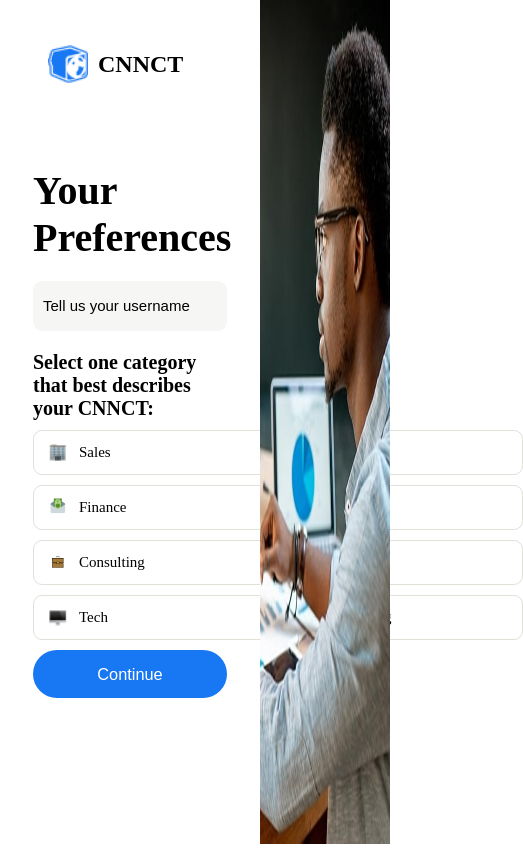
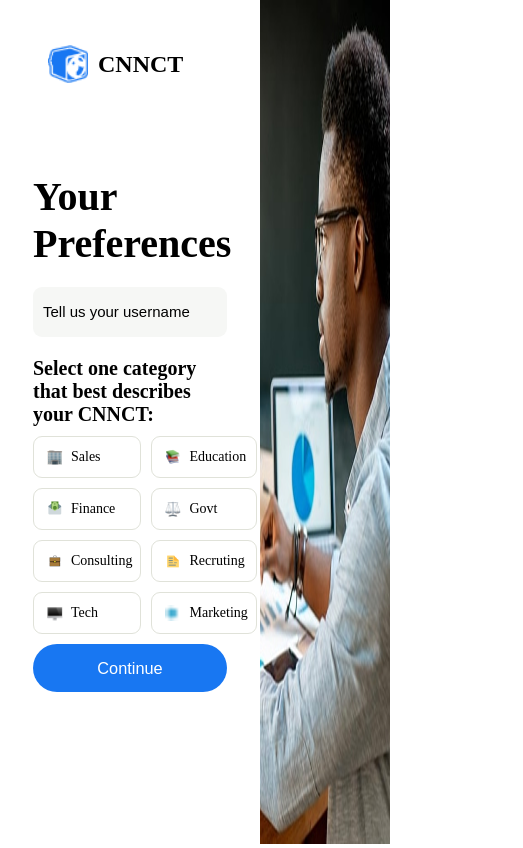
Before and after one commit to Dharm-Singh-45/Event-Management-Cuvette, a React (Vite) app in the folder client/: page /preferences in a window 390 px wide. Shown: the whole page, 523 px wide, since content can reach past the window. Built offline with nearby package versions, Linux system fonts and the light colour scheme; no server answers; sample sign-in values are in the browser's storage.

Commit message:
prefrencepage css fix for mobile

```diff
--- a/client/src/components/Prefrences/CategoryCard.css
+++ b/client/src/components/Prefrences/CategoryCard.css
@@ -21,15 +21,34 @@
 .categoryCard-container span {
     font-size: 15px;
     font-weight: 500;
-    color: black; /* Default color */
+    color: black;
 }
 
 .categoryCard-container.selected {
     background-color: #1877F2;
-    color: white; /* Ensures text color updates */
-    border: 1px solid #1877F2; /* Optional: Change border color */
+    color: white;
+    border: 1px solid #1877F2;
 }
 
 .categoryCard-container.selected span {
-    color: white; /* Ensure text color updates */
+    color: white;
 }
+
+
+@media screen and (max-width: 500px) {
+    .categoryCard-container {
+      width: 100%;
+      height: auto;
+      padding: 12px 8px;
+      gap: 8px;
+    }
+
+    .categoryCard-container img {
+      width: 16px;
+      height: 16px;
+    }
+
+    .categoryCard-container span {
+      font-size: 14px;
+    }
+  }
```
